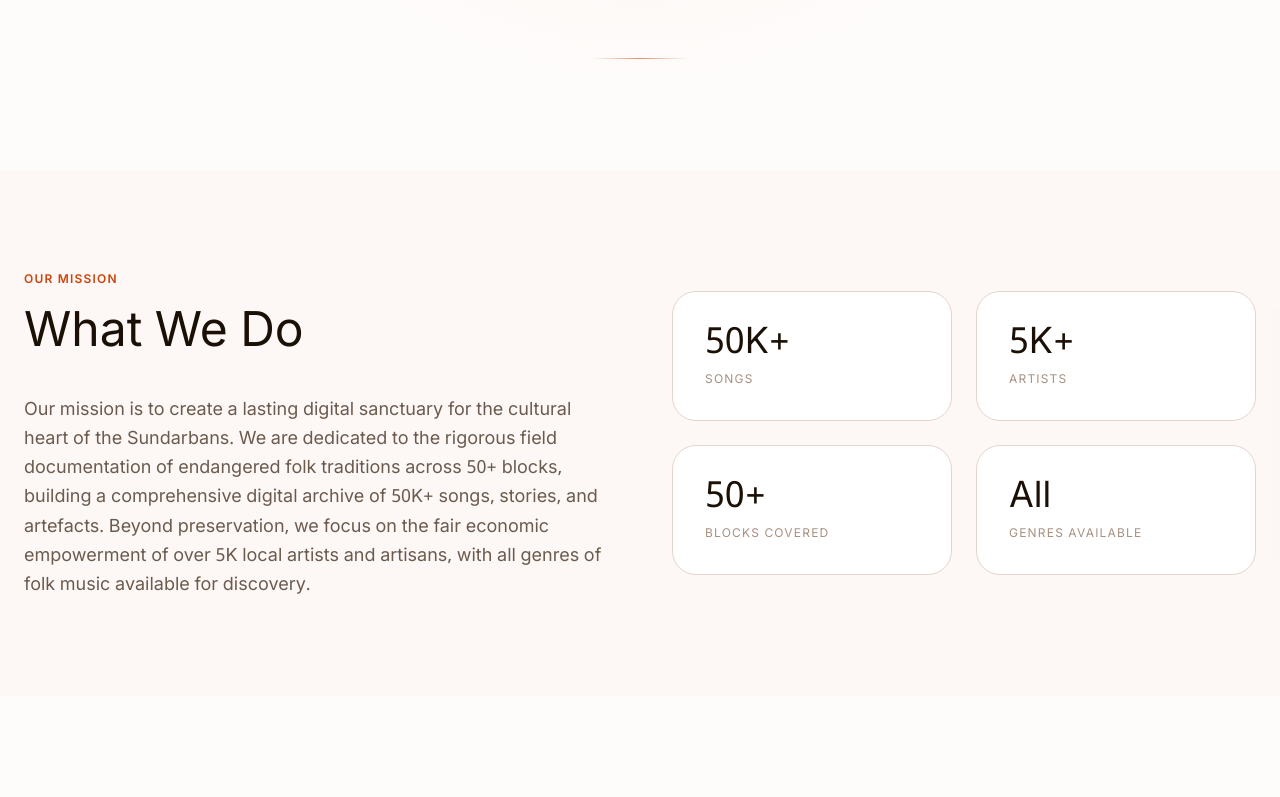
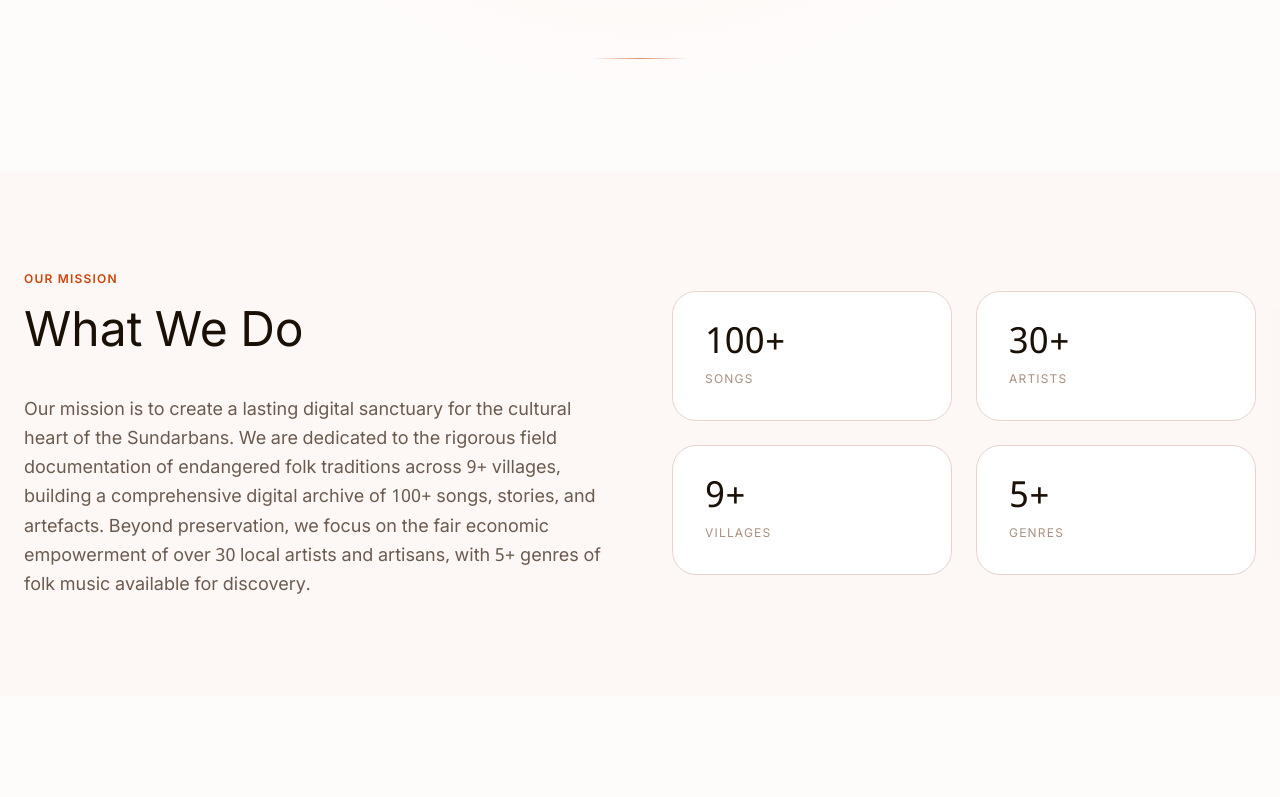
Before and after one commit to Studio-1947/sundargaan-webapp, a React (Vite) app: page /about in a window 1280 px wide. Shown: the part 455-1252 px from the top of the page. Built offline with nearby package versions, Linux system fonts and the light colour scheme; a web font is replaced by a local one.

Commit message:
feat: add LanguageContext provider and AboutPage component

```diff
--- a/src/context/LanguageContext.tsx
+++ b/src/context/LanguageContext.tsx
@@ -71,14 +71,14 @@ const translations: Translations = {
 
   // Impact
   'impact.title': { EN: 'Documenting Change, Preserving Legacy.', BN: 'পরিবর্তন নথিবদ্ধ করা, ঐতিহ্য সংরক্ষণ।' },
-  'impact.stat1.val': { EN: '50K+', BN: '৫০,০০০+' },
+  'impact.stat1.val': { EN: '100+', BN: '১০০+' },
   'impact.stat1.label': { EN: 'Songs', BN: 'গান' },
-  'impact.stat2.val': { EN: '5K+', BN: '৫,০০০+' },
+  'impact.stat2.val': { EN: '30+', BN: '৩০+' },
   'impact.stat2.label': { EN: 'Artists', BN: 'শিল্পী' },
-  'impact.stat3.val': { EN: '50+', BN: '৫০+' },
-  'impact.stat3.label': { EN: 'Blocks Covered', BN: 'ব্লক অন্তর্ভুক্ত' },
-  'impact.stat4.val': { EN: 'All', BN: 'সব' },
-  'impact.stat4.label': { EN: 'Genres Available', BN: 'ঘরানা উপলব্ধ' },
+  'impact.stat3.val': { EN: '9+', BN: '৯+' },
+  'impact.stat3.label': { EN: 'Villages', BN: 'গ্রাম' },
+  'impact.stat4.val': { EN: '5+', BN: '৫+' },
+  'impact.stat4.label': { EN: 'Genres', BN: 'ঘরানা' },
 
   // Media Grid
   'media.watch': { EN: 'Watch Story', BN: 'গল্পটি দেখুন' },
--- a/src/pages/AboutPage.tsx
+++ b/src/pages/AboutPage.tsx
@@ -74,8 +74,8 @@ const AboutPage: React.FC = () => {
   const missionLabel = isEN ? 'Our Mission' : 'আমাদের লক্ষ্য'
   const missionTitle = isEN ? 'What We Do' : 'আমরা কী করি'
   const missionDescription = isEN
-    ? 'Our mission is to create a lasting digital sanctuary for the cultural heart of the Sundarbans. We are dedicated to the rigorous field documentation of endangered folk traditions across 50+ blocks, building a comprehensive digital archive of 50K+ songs, stories, and artefacts. Beyond preservation, we focus on the fair economic empowerment of over 5K local artists and artisans, with all genres of folk music available for discovery.'
-    : 'সুন্দরগানের লক্ষ্য হলো সুন্দরবনের সাংস্কৃতিক হৃদয়ের জন্য একটি স্থায়ী ডিজিটাল অভয়ারণ্য তৈরি করা। আমরা ৫০টিরও বেশি ব্লকে বিলুপ্তপ্রায় লোকজ ঐতিহ্যের নিবিড় তথ্যচিত্রায়নে নিবেদিত, যা পরবর্তী প্রজন্মের জন্য ৫০,০০০-এর বেশি গান, গল্প এবং প্রত্নবস্তুর একটি সমৃদ্ধ ডিজিটাল আর্কাইভ তৈরি করছে। সংরক্ষণের পাশাপাশি, আমরা ৫০০০-এর বেশি স্থানীয় শিল্পী ও কারিগরের ন্যায্য অর্থনৈতিক ক্ষমতায়নের ওপর গুরুত্ব দিই, যেখানে লোকসংগীতের সব ঘরানা উপলব্ধ।'
+    ? 'Our mission is to create a lasting digital sanctuary for the cultural heart of the Sundarbans. We are dedicated to the rigorous field documentation of endangered folk traditions across 9+ villages, building a comprehensive digital archive of 100+ songs, stories, and artefacts. Beyond preservation, we focus on the fair economic empowerment of over 30 local artists and artisans, with 5+ genres of folk music available for discovery.'
+    : 'সুন্দরগানের লক্ষ্য হলো সুন্দরবনের সাংস্কৃতিক হৃদয়ের জন্য একটি স্থায়ী ডিজিটাল অভয়ারণ্য তৈরি করা। আমরা ৯টিরও বেশি গ্রামে বিলুপ্তপ্রায় লোকজ ঐতিহ্যের নিবিড় তথ্যচিত্রায়নে নিবেদিত, যা পরবর্তী প্রজন্মের জন্য ১০০-এর বেশি গান, গল্প এবং প্রত্নবস্তুর একটি সমৃদ্ধ ডিজিটাল আর্কাইভ তৈরি করছে। সংরক্ষণের পাশাপাশি, আমরা ৩০-এর বেশি স্থানীয় শিল্পী ও কারিগরের ন্যায্য অর্থনৈতিক ক্ষমতায়নের ওপর গুরুত্ব দিই, যেখানে লোকসংগীতের ৫টিরও বেশি ঘরানা উপলব্ধ।'
 
   const partnersTitle = isEN ? 'The Minds Behind the Mission' : 'মিশনের পেছনের মানুষেরা'
   const partnersBio = isEN
@@ -245,10 +245,10 @@ const AboutPage: React.FC = () => {
             {/* Right: stat cards */}
             <div className="grid grid-cols-2 gap-4 md:gap-6">
               {[
-                { val: '50K+', label: isEN ? 'Songs' : 'গান রেকর্ডিং' },
-                { val: '5K+', label: isEN ? 'Artists' : 'শিল্পী' },
-                { val: '50+', label: isEN ? 'Blocks Covered' : 'ব্লক কভার করা হয়েছে' },
-                { val: 'All', label: isEN ? 'Genres Available' : 'সব ঘরানা উপলব্ধ' },
+                { val: '100+', label: isEN ? 'Songs' : 'গান' },
+                { val: '30+', label: isEN ? 'Artists' : 'শিল্পী' },
+                { val: '9+', label: isEN ? 'Villages' : 'গ্রাম' },
+                { val: '5+', label: isEN ? 'Genres' : 'ঘরানা' },
               ].map((stat, i) => (
                 <motion.div
                   key={stat.label}
```
